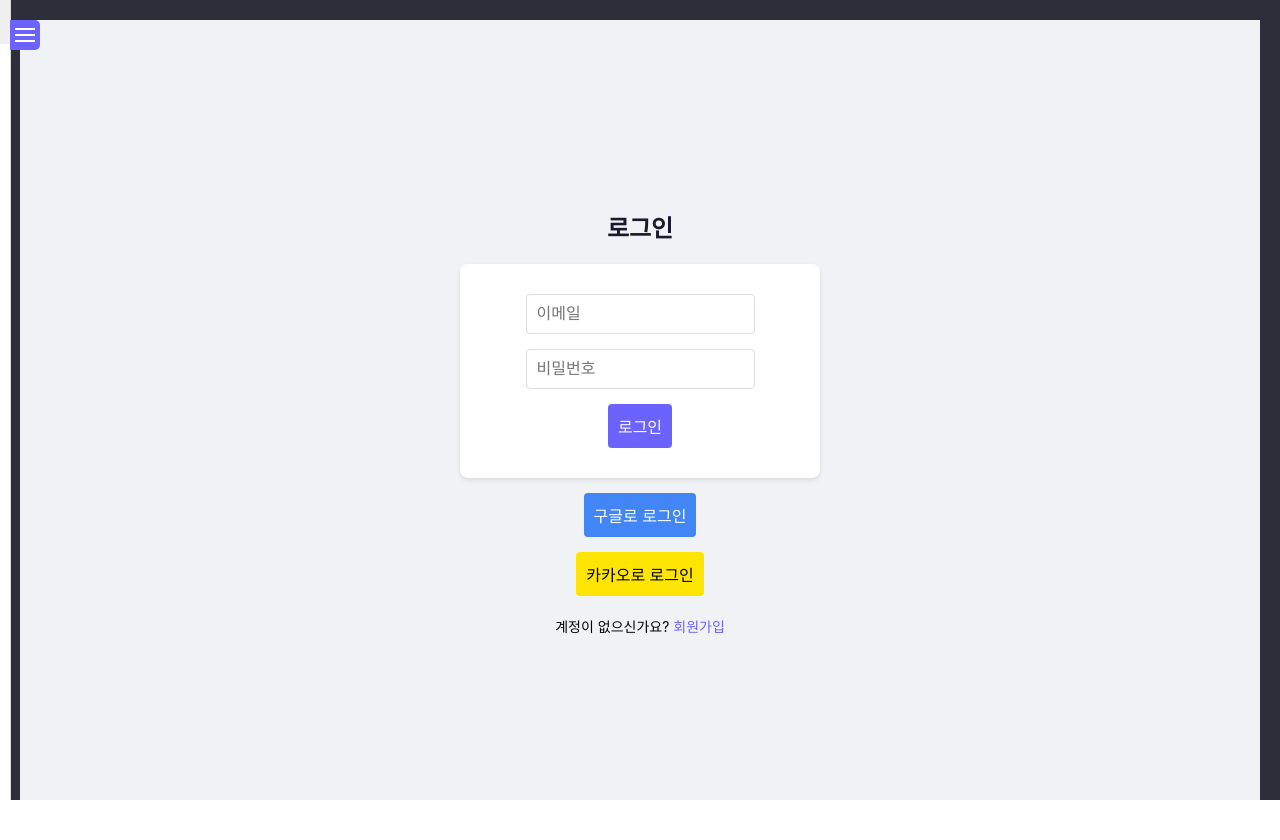
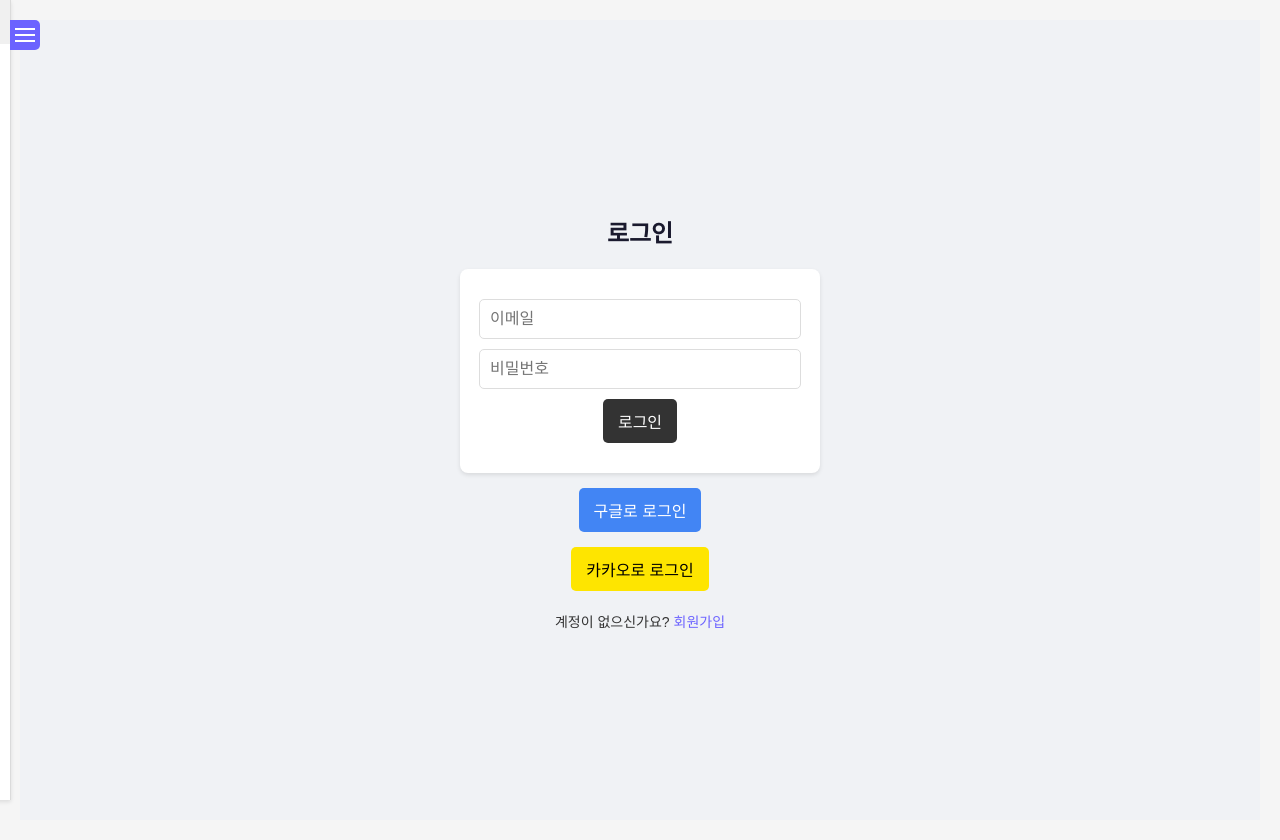
Before and after one commit to meraki95/magic_diary, a React (Create React App) app: page /login in a window 1280 px wide. Before the commit the page ends 800 px from the top, so only its background shows below. Built offline with nearby package versions, Linux system fonts and the light colour scheme.

Commit message:
Fix the Designchage2

```diff
--- a/src/App.css
+++ b/src/App.css
@@ -1,6 +1,13 @@
+body {
+  margin: 0;
+  padding: 0;
+  font-family: 'Arial', sans-serif;
+  background-color: #f5f5f5;
+  color: #333;
+}
+
 .App {
   display: flex;
-  height: 100vh;
   min-height: 100vh;
   transition: all 0.3s ease;
 }
@@ -8,7 +15,7 @@
 .content {
   flex-grow: 1;
   padding: 20px;
-  background-color: #2E2E3A;
+  background-color: #f5f5f5;
   overflow-y: auto;
   min-width: 300px;
   transition: margin-left 0.3s ease;
@@ -20,6 +27,77 @@
 
 .sidebar-hidden .content {
   margin-left: 0;
+}
+
+/* NavBar 스타일 */
+.navbar {
+  background-color: #fff;
+  box-shadow: 0 2px 4px rgba(0, 0, 0, 0.1);
+}
+
+/* 버튼 공통 스타일 */
+button {
+  background-color: #333;
+  color: #fff;
+  border: none;
+  padding: 10px 15px;
+  border-radius: 5px;
+  cursor: pointer;
+  transition: background-color 0.3s ease;
+}
+
+button:hover {
+  background-color: #555;
+}
+
+/* 카드 공통 스타일 */
+.card {
+  background-color: #fff;
+  border-radius: 10px;
+  box-shadow: 0 4px 6px rgba(0, 0, 0, 0.1);
+  padding: 20px;
+  margin-bottom: 20px;
+}
+
+/* 입력 필드 공통 스타일 */
+input, textarea {
+  width: 100%;
+  padding: 10px;
+  margin-bottom: 10px;
+  border: 1px solid #ddd;
+  border-radius: 5px;
+}
+
+/* 마법적인 효과 */
+@keyframes shimmer {
+  0% {
+    background-position: -1000px 0;
+  }
+  100% {
+    background-position: 1000px 0;
+  }
+}
+
+.magical-effect {
+  position: relative;
+  overflow: hidden;
+}
+
+.magical-effect::after {
+  content: '';
+  position: absolute;
+  top: -50%;
+  left: -50%;
+  width: 200%;
+  height: 200%;
+  background: linear-gradient(
+    to right,
+    rgba(255, 255, 255, 0) 0%,
+    rgba(255, 255, 255, 0.3) 50%,
+    rgba(255, 255, 255, 0) 100%
+  );
+  transform: rotate(30deg);
+  animation: shimmer 6s infinite;
 }
 
 /* 반응형 디자인 */
```
